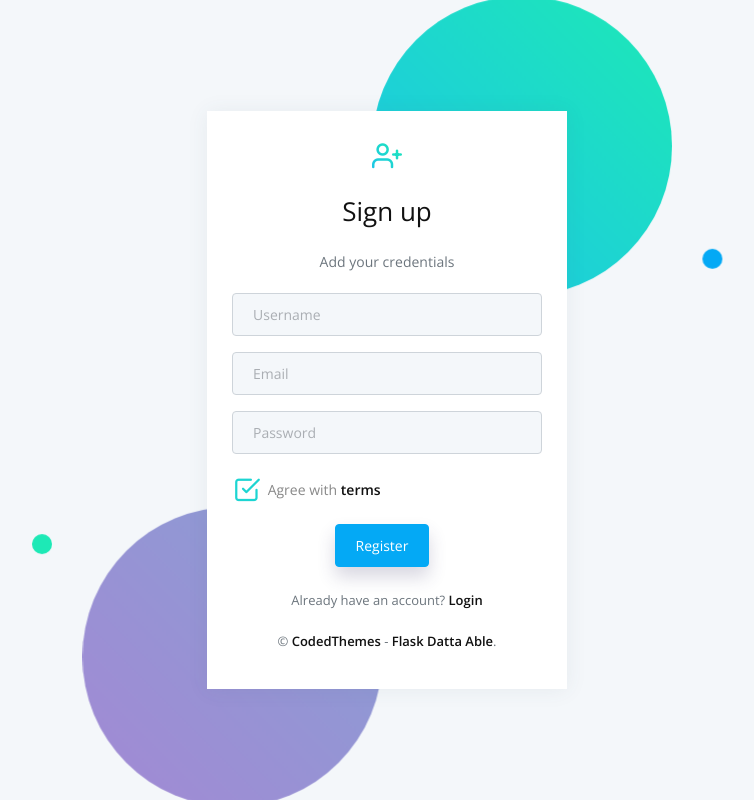
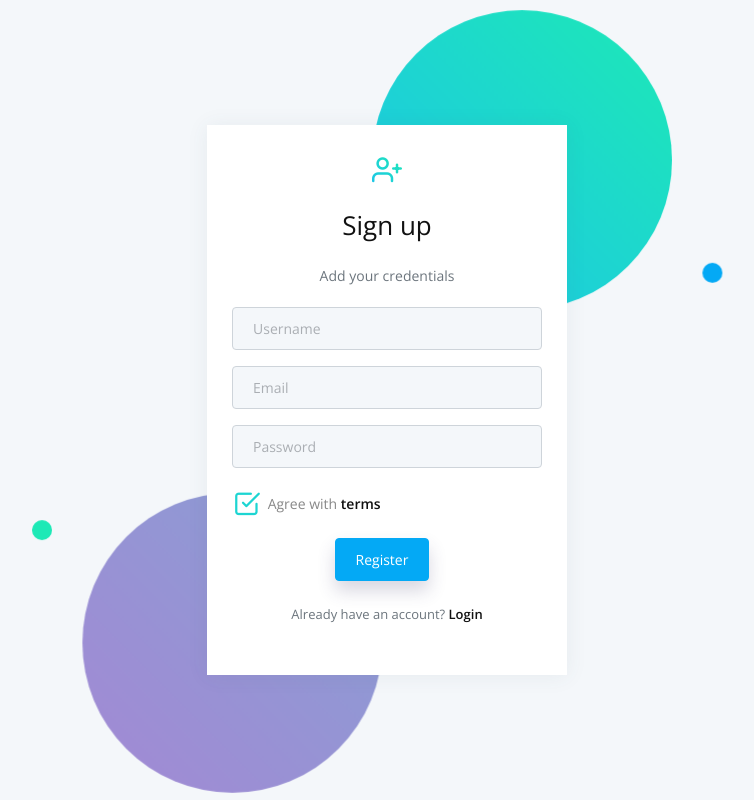
Before and after one commit to box-community/ui-elements-jwt, a Flask app: page /register in a window 1280 px wide. Shown: the whole page, without its empty margins (253-1007 px from the left). Run offline with Flask 2, Linux system fonts and the light colour scheme; some libraries are stand-ins or nearby versions.

Commit message:
touch up appseed references

```diff
--- a/apps/__init__.py
+++ b/apps/__init__.py
@@ -1,6 +1,6 @@
 # -*- encoding: utf-8 -*-
 """
-Copyright (c) 2019 - present AppSeed.us
+Copyright (c) 2022 - present [Box](https://developer.box.com/)
 """
 
 from flask import Flask
--- a/apps/authentication/__init__.py
+++ b/apps/authentication/__init__.py
@@ -1,6 +1,6 @@
 # -*- encoding: utf-8 -*-
 """
-Copyright (c) 2019 - present AppSeed.us
+Copyright (c) 2022 - present [Box](https://developer.box.com/)
 """
 
 from flask import Blueprint
--- a/apps/authentication/forms.py
+++ b/apps/authentication/forms.py
@@ -1,6 +1,6 @@
 # -*- encoding: utf-8 -*-
 """
-Copyright (c) 2019 - present AppSeed.us
+Copyright (c) 2022 - present [Box](https://developer.box.com/)
 """
 
 from flask_wtf import FlaskForm
--- a/apps/authentication/models.py
+++ b/apps/authentication/models.py
@@ -1,6 +1,6 @@
 # -*- encoding: utf-8 -*-
 """
-Copyright (c) 2019 - present AppSeed.us
+Copyright (c) 2022 - present [Box](https://developer.box.com/)
 """
 
 import hashlib
--- a/apps/authentication/routes.py
+++ b/apps/authentication/routes.py
@@ -1,6 +1,6 @@
 # -*- encoding: utf-8 -*-
 """
-Copyright (c) 2019 - present AppSeed.us
+Copyright (c) 2022 - present [Box](https://developer.box.com/)
 """
 
 from apps.config import Config
--- a/apps/authentication/util.py
+++ b/apps/authentication/util.py
@@ -1,6 +1,6 @@
 # -*- encoding: utf-8 -*-
 """
-Copyright (c) 2019 - present AppSeed.us
+Copyright (c) 2022 - present [Box](https://developer.box.com/)
 """
 
 import os
--- a/apps/config.py
+++ b/apps/config.py
@@ -1,6 +1,6 @@
 # -*- encoding: utf-8 -*-
 """
-Copyright (c) 2019 - present AppSeed.us
+Copyright (c) 2022 - present [Box](https://developer.box.com/)
 """
 
 import os
--- a/apps/home/__init__.py
+++ b/apps/home/__init__.py
@@ -1,6 +1,6 @@
 # -*- encoding: utf-8 -*-
 """
-Copyright (c) 2019 - present AppSeed.us
+Copyright (c) 2022 - present [Box](https://developer.box.com/)
 """
 
 from flask import Blueprint
--- a/apps/home/routes.py
+++ b/apps/home/routes.py
@@ -1,6 +1,6 @@
 # -*- encoding: utf-8 -*-
 """
-Copyright (c) 2019 - present AppSeed.us
+Copyright (c) 2022 - present [Box](https://developer.box.com/)
 """
 
 
--- a/apps/templates/accounts/login.html
+++ b/apps/templates/accounts/login.html
@@ -55,11 +55,7 @@
                     <p class="mb-0 text-muted">Don’t have an account? <a href="{{ url_for('authentication_blueprint.register') }}" >Sign UP</a></p>
 
                     <br />
-                    <!-- <p class="mb-2 text-muted">
-                        &copy; <a target="_blank" href="https://bit.ly/37fF9RT">CodedThemes</a>
-                        - <a target="_blank"
-                             href="https://appseed.us/product/datta-able/flask/">Flask Datta Able</a>.
-                    </p> -->
+
                 </div>
             </div>
         </div>
--- a/apps/templates/accounts/register.html
+++ b/apps/templates/accounts/register.html
@@ -69,11 +69,7 @@
                     {% endif %}
 
                     <br />
-                    <p class="mb-2 text-muted">
-                        &copy; <a target="_blank" href="https://bit.ly/37fF9RT">CodedThemes</a>
-                        - <a target="_blank"
-                             href="https://appseed.us/product/datta-able/flask/">Flask Datta Able</a>.
-                    </p>
+
                 </div>
             </div>
         </div>
--- a/apps/templates/layouts/base-fullscreen.html
+++ b/apps/templates/layouts/base-fullscreen.html
@@ -15,9 +15,9 @@
     <meta charset="utf-8">
     <meta name="viewport" content="width=device-width, initial-scale=1.0, user-scalable=0, minimal-ui">
     <meta http-equiv="X-UA-Compatible" content="IE=edge" />
-    <meta name="description" content="Oauth 2.0 sample app using python, flask and Box.com python SDK." />
-    <meta name="keywords" content="Oauth flask python box box.com sdk"/>
-    <meta name="author" content="CodedThemes"/>
+    <meta name="description" content="JWT sample app using python, flask and Box.com python SDK." />
+    <meta name="keywords" content="JWT flask python box box.com sdk"/>
+    <meta name="author" content="DevRel Box.com"/>
 
     <!-- Favicon icon -->
     <link rel="icon" href="{{ config.ASSETS_ROOT }}/images/favicon.ico" type="image/x-icon">
--- a/apps/templates/layouts/base.html
+++ b/apps/templates/layouts/base.html
@@ -16,10 +16,10 @@
     <meta name="viewport" content="width=device-width, initial-scale=1.0, user-scalable=0, minimal-ui">
     <meta http-equiv="X-UA-Compatible" content="IE=edge"/>
     <meta name="description"
-          content="Free Datta Able Admin Template come up with latest Bootstrap 4 framework with basic components, form elements and lots of pre-made layout options"/>
+          content="JWT sample app using python, flask and Box.com python SDK."/>
     <meta name="keywords"
-          content="admin templates, bootstrap admin templates, bootstrap 4, dashboard, dashboard templets, sass admin templets, html admin templates, responsive, bootstrap admin templates free download,premium bootstrap admin templates, datta able, datta able bootstrap admin template, free admin theme, free dashboard template"/>
-    <meta name="author" content="CodedThemes"/>
+          content="JWT flask python box box.com sdk"/>
+    <meta name="author" content="DevRel Box.com"/>
 
     <!-- Favicon icon -->
     <link rel="icon" href="{{ config.ASSETS_ROOT }}/images/favicon.ico" type="image/x-icon">
--- a/run.py
+++ b/run.py
@@ -1,6 +1,6 @@
 # -*- encoding: utf-8 -*-
 """
-Copyright (c) 2019 - present AppSeed.us
+Copyright (c) 2022 - present [Box](https://developer.box.com/)
 """
 
 import os
```
Also changed, not shown: apps/templates/accounts/login-box.html (+2 -6 lines), LICENSE.md, README.md.
